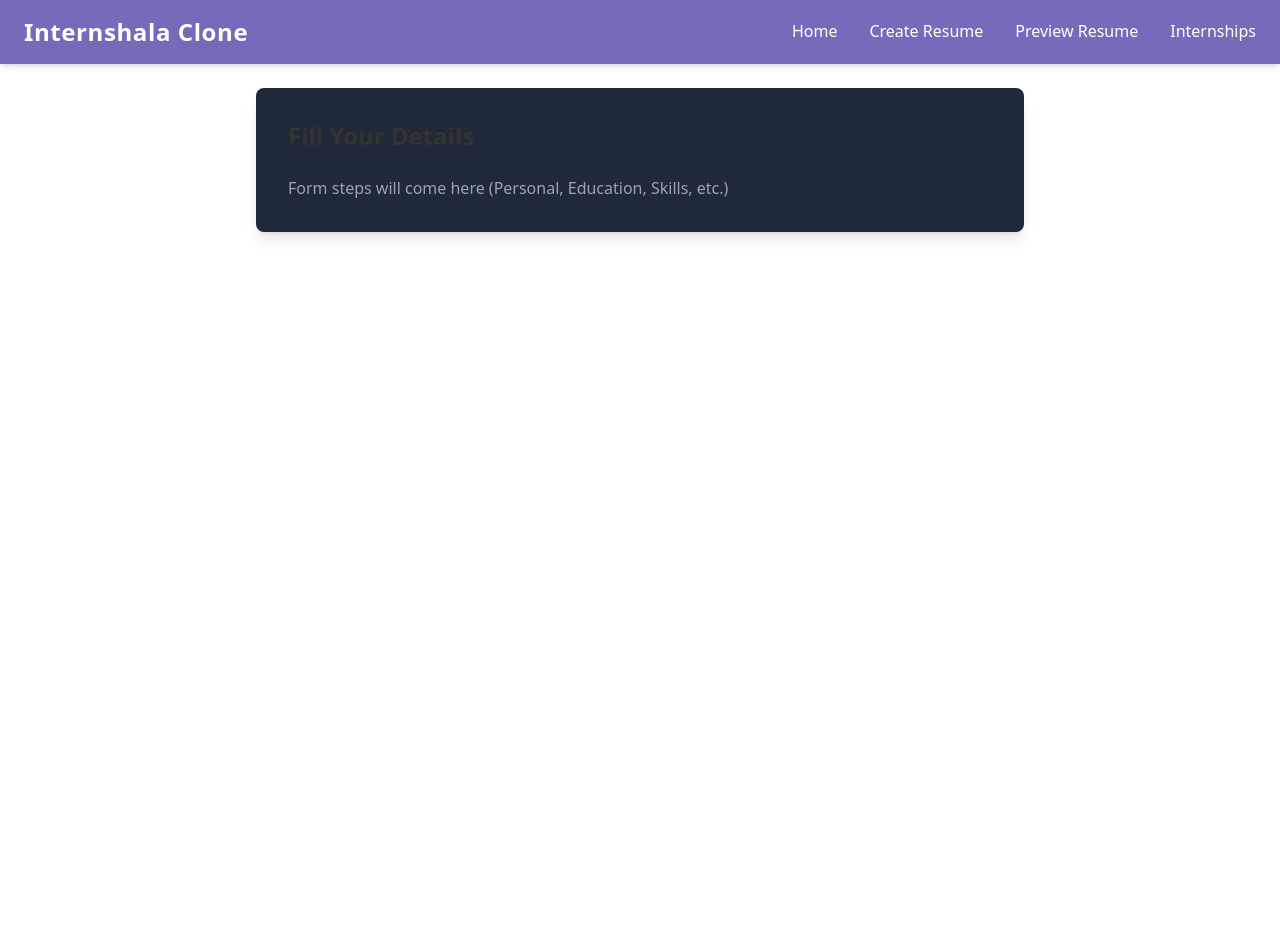
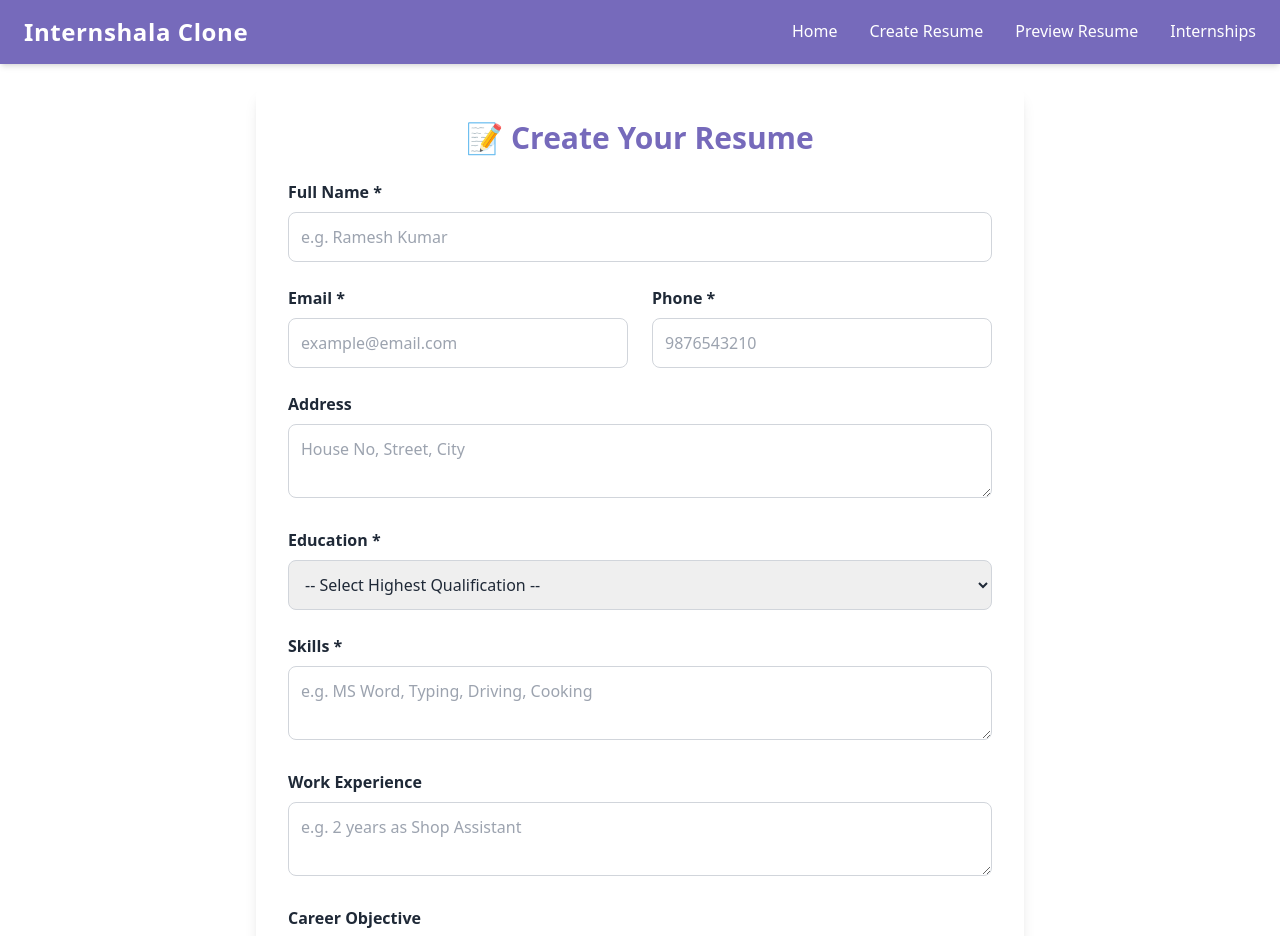
Before and after one commit to utkarsho08/sih, a React (Vite) app: page /form in a window 1280 px wide. Shown: the top 936 px of the page. Before the commit the page ends 800 px from the top, so only its background shows below. Built offline with nearby package versions, Linux system fonts and the light colour scheme.

Commit message:
create resume page

```diff
--- a/src/pages/FormPage.jsx
+++ b/src/pages/FormPage.jsx
@@ -1,8 +1,152 @@
+import { useState } from "react";
+
 function FormPage() {
+    const [form, setForm] = useState({
+        fullName: "",
+        email: "",
+        phone: "",
+        address: "",
+        education: "",
+        skills: "",
+        experience: "",
+        objective: "",
+    });
+
+    const handleChange = (e) => {
+        setForm({ ...form, [e.target.name]: e.target.value });
+    };
+
+    const handleSubmit = (e) => {
+        e.preventDefault();
+        localStorage.setItem("resumeData", JSON.stringify(form));
+        alert("✅ Resume details saved! Now go to Preview Resume page.");
+    };
+
     return (
-        <div className="max-w-3xl mx-auto bg-gray-800 p-8 rounded-lg shadow-lg">
-            <h2 className="text-2xl font-bold mb-6">Fill Your Details</h2>
-            <p className="text-gray-400">Form steps will come here (Personal, Education, Skills, etc.)</p>
+        <div className="max-w-3xl mx-auto bg-white text-gray-800 p-8 rounded-lg shadow-lg">
+            <h1 className="text-3xl font-bold mb-6 text-center text-[#766ABB]">
+                📝 Create Your Resume
+            </h1>
+            <form onSubmit={handleSubmit} className="space-y-6">
+
+                {/* Full Name */}
+                <div>
+                    <label className="block font-semibold mb-2">Full Name *</label>
+                    <input
+                        type="text"
+                        name="fullName"
+                        value={form.fullName}
+                        onChange={handleChange}
+                        placeholder="e.g. Ramesh Kumar"
+                        required
+                        className="w-full border border-gray-300 rounded-lg p-3"
+                    />
+                </div>
+
+                {/* Contact Details */}
+                <div className="grid md:grid-cols-2 gap-6">
+                    <div>
+                        <label className="block font-semibold mb-2">Email *</label>
+                        <input
+                            type="email"
+                            name="email"
+                            value={form.email}
+                            onChange={handleChange}
+                            placeholder="example@email.com"
+                            required
+                            className="w-full border border-gray-300 rounded-lg p-3"
+                        />
+                    </div>
+                    <div>
+                        <label className="block font-semibold mb-2">Phone *</label>
+                        <input
+                            type="tel"
+                            name="phone"
+                            value={form.phone}
+                            onChange={handleChange}
+                            placeholder="9876543210"
+                            required
+                            className="w-full border border-gray-300 rounded-lg p-3"
+                        />
+                    </div>
+                </div>
+
+                {/* Address */}
+                <div>
+                    <label className="block font-semibold mb-2">Address</label>
+                    <textarea
+                        name="address"
+                        value={form.address}
+                        onChange={handleChange}
+                        placeholder="House No, Street, City"
+                        className="w-full border border-gray-300 rounded-lg p-3"
+                    />
+                </div>
+
+                {/* Education */}
+                <div>
+                    <label className="block font-semibold mb-2">Education *</label>
+                    <select
+                        name="education"
+                        value={form.education}
+                        onChange={handleChange}
+                        required
+                        className="w-full border border-gray-300 rounded-lg p-3"
+                    >
+                        <option value="">-- Select Highest Qualification --</option>
+                        <option value="10th Pass">10th Pass</option>
+                        <option value="12th Pass">12th Pass</option>
+                        <option value="Diploma">Diploma</option>
+                        <option value="Graduate">Graduate</option>
+                        <option value="Post Graduate">Post Graduate</option>
+                    </select>
+                </div>
+
+                {/* Skills */}
+                <div>
+                    <label className="block font-semibold mb-2">Skills *</label>
+                    <textarea
+                        name="skills"
+                        value={form.skills}
+                        onChange={handleChange}
+                        placeholder="e.g. MS Word, Typing, Driving, Cooking"
+                        required
+                        className="w-full border border-gray-300 rounded-lg p-3"
+                    />
+                </div>
+
+                {/* Work Experience */}
+                <div>
+                    <label className="block font-semibold mb-2">Work Experience</label>
+                    <textarea
+                        name="experience"
+                        value={form.experience}
+                        onChange={handleChange}
+                        placeholder="e.g. 2 years as Shop Assistant"
+                        className="w-full border border-gray-300 rounded-lg p-3"
+                    />
+                </div>
+
+                {/* Objective */}
+                <div>
+                    <label className="block font-semibold mb-2">Career Objective</label>
+                    <textarea
+                        name="objective"
+                        value={form.objective}
+                        onChange={handleChange}
+                        placeholder="e.g. I want to work hard and support my family"
+                        className="w-full border border-gray-300 rounded-lg p-3"
+                    />
+                </div>
+
+                {/* Submit */}
+                <button
+                    type="submit"
+                    className="w-full bg-[#766ABB] text-white py-3 rounded-lg font-bold hover:bg-[#5a4a99] transition"
+                >
+                    Save Resume
+                </button>
+            </form>
         </div>
     );
 }
```
